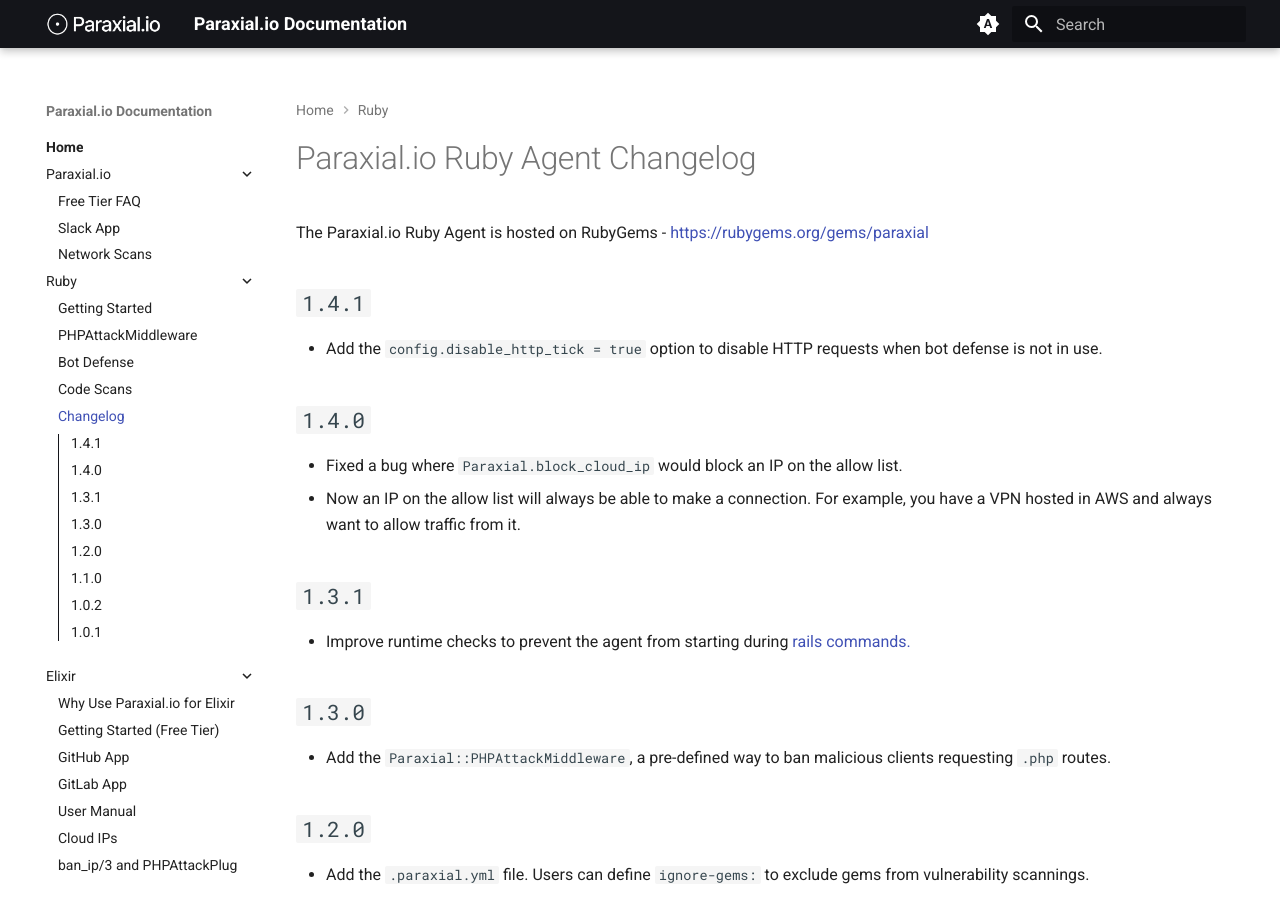
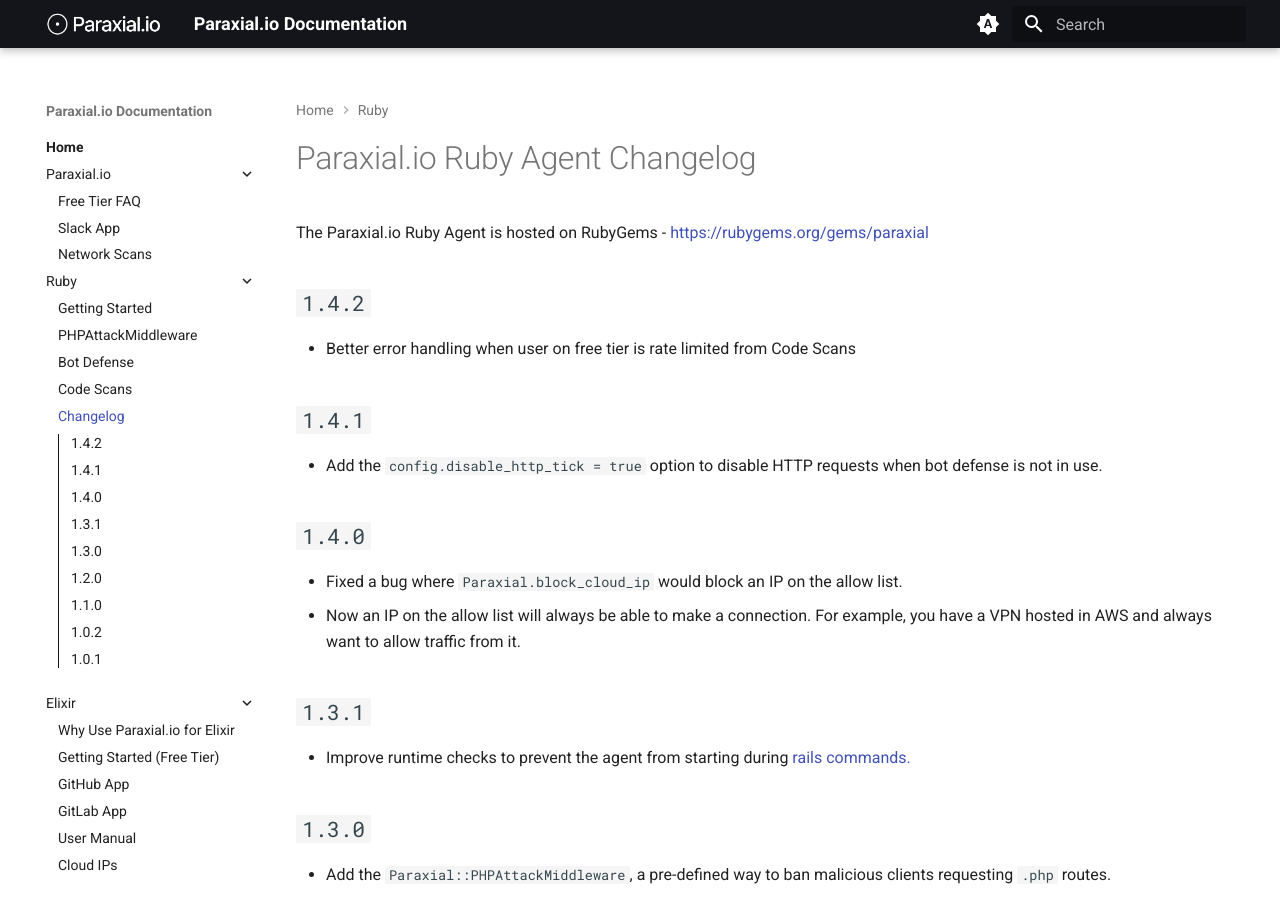
Before and after one commit to paraxialio/documentation, an MkDocs documentation site: the page built from docs/ruby/CHANGELOG.md, in a window 1280 px wide and 900 px high. Built offline with MkDocs 1.6.1 and Material for MkDocs 9.7.7, drawn with Linux system fonts in a browser that asks for light colours.

Commit message:
ruby 1.4.2

```diff
--- a/docs/ruby/CHANGELOG.md
+++ b/docs/ruby/CHANGELOG.md
@@ -1,6 +1,9 @@
 # Paraxial.io Ruby Agent Changelog
 
 The Paraxial.io Ruby Agent is hosted on RubyGems - [https://rubygems.org/gems/paraxial](https://rubygems.org/gems/paraxial)
+
+## `1.4.2`
+- Better error handling when user on free tier is rate limited from Code Scans
 
 ## `1.4.1`
 - Add the `config.disable_http_tick = true` option to disable HTTP requests when bot defense is not in use.
```
Also changed, not shown: docs/ruby/start.md (+2 -2 lines).
